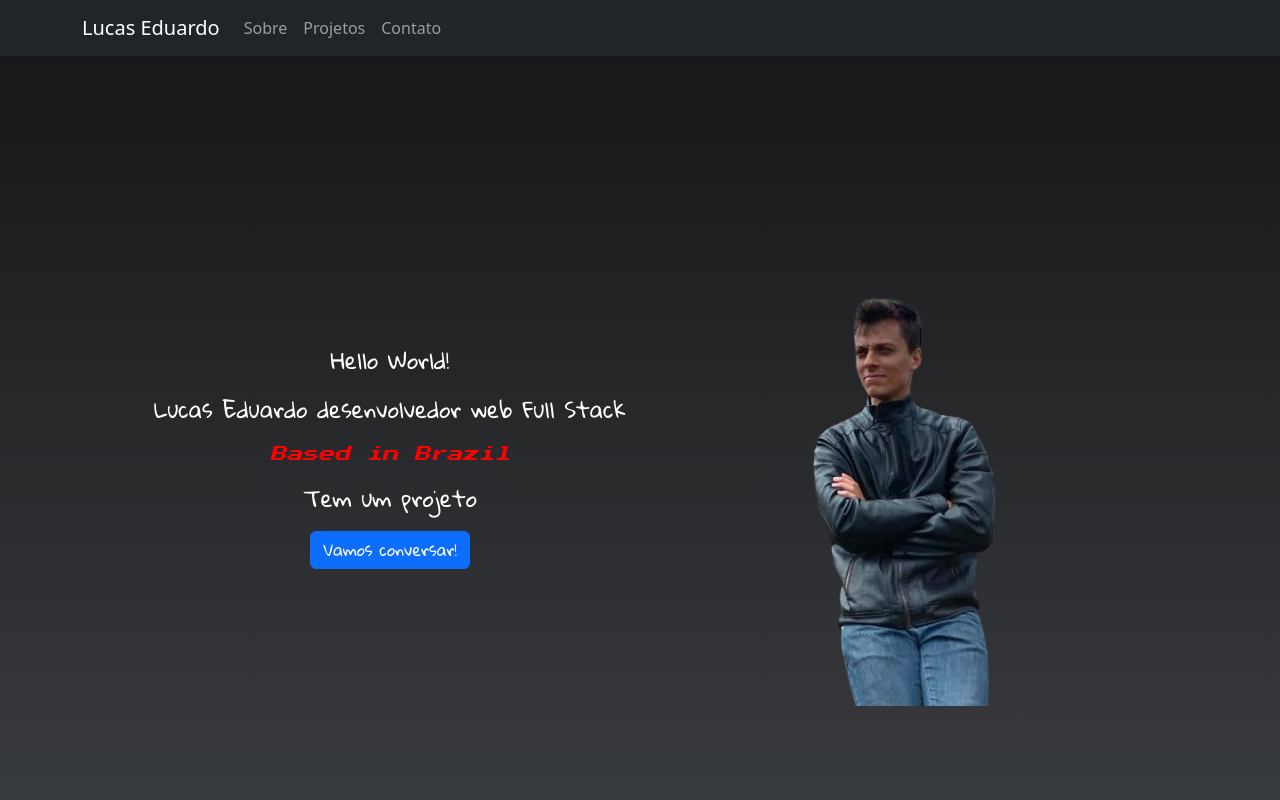
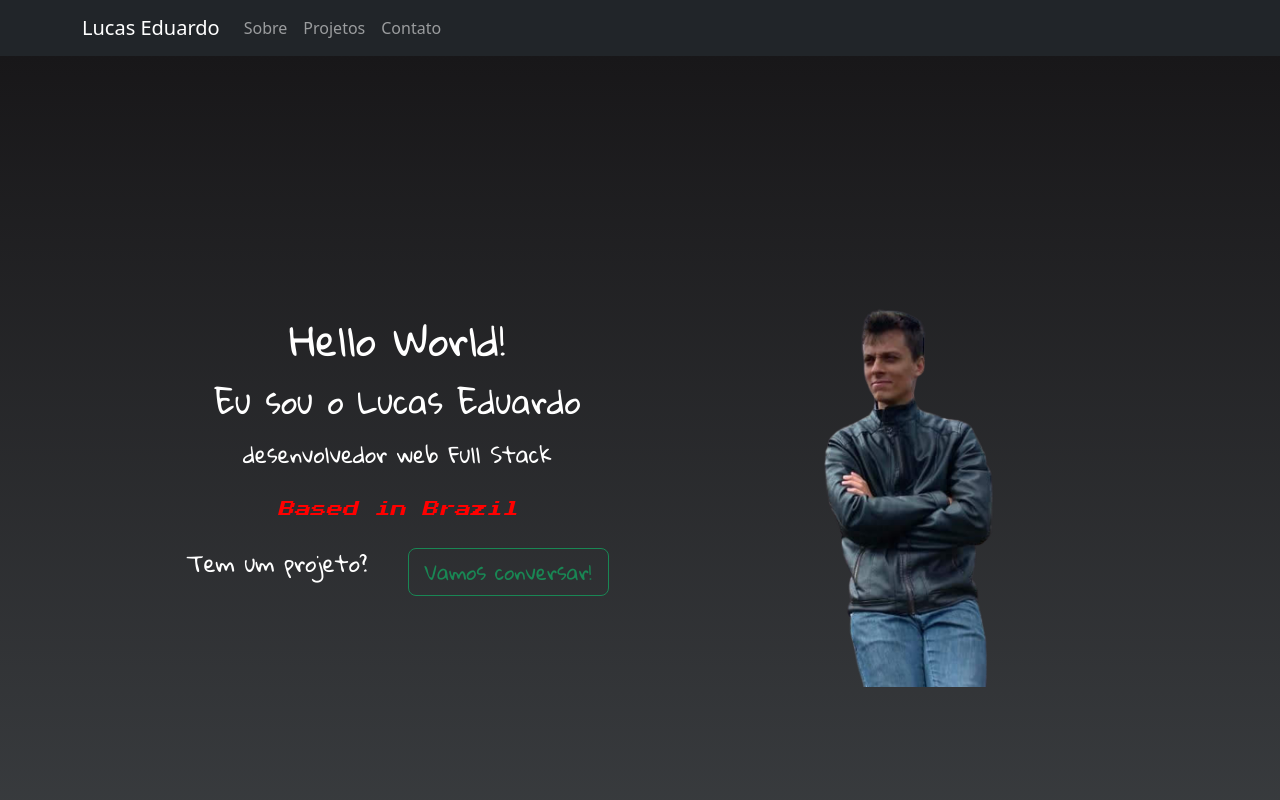
Before and after one commit to lucaseduardolema/portfolio-react, a React (Create React App) app: page / in a window 1280 px wide. Shown: the top 800 px of the page. Built offline with nearby package versions, Linux system fonts and the light colour scheme.

Commit message:
add hero

```diff
--- a/src/components/Hero.jsx
+++ b/src/components/Hero.jsx
@@ -1,25 +1,30 @@
 import React from "react";
-import '../styles/Hero.css'
-import lucas from '../assets/lucas.png'
-import { Button } from "react-bootstrap";
+import "../styles/Hero.css";
+import lucas from "../assets/lucas.png";
+import { Button, Container, Image } from "react-bootstrap";
 
 function Hero() {
   return (
-    <div className="hero">
-      <div>
-        <p className="apresentacao">Hello World!</p>
-        <p className="apresentacao">Lucas Eduardo desenvolvedor web Full Stack</p>
-        <p className="sub-press">Based in Brazil</p>
-        <div>
-          <p>Tem um projeto</p>
-          <Button>Vamos conversar!</Button>
+    <Container fluid className="hero">
+      <div className="row">
+        <div className="hero-text-group col-md-6">
+          <h1>Hello World!</h1>
+          <h2>Eu sou o Lucas Eduardo</h2>
+          <p>desenvolvedor web Full Stack</p>
+          <p className="sub-press">Based in Brazil</p>
+          <div className="hero-talk">
+            <p>Tem um projeto?</p>
+            <Button variant="outline-success" size="lg">
+              Vamos conversar!
+            </Button>
+          </div>
+        </div>
+
+        <div className="col-md-6">
+          <Image fluid src={lucas} alt="Foto Lucas" />
         </div>
       </div>
-
-      <div>
-        <img src={ lucas } alt="Foto Lucas" />
-      </div>
-    </div>
+    </Container>
   );
 }
 
--- a/src/index.css
+++ b/src/index.css
@@ -1,10 +1,18 @@
+*,
+*::before,
+*::after {
+  margin: 0;
+  padding: 0;
+  box-sizing: border-box;
+}
+
 body {
-  margin: 0;
   font-family: -apple-system, BlinkMacSystemFont, 'Segoe UI', 'Roboto', 'Oxygen',
     'Ubuntu', 'Cantarell', 'Fira Sans', 'Droid Sans', 'Helvetica Neue',
     sans-serif;
   -webkit-font-smoothing: antialiased;
   -moz-osx-font-smoothing: grayscale;
+  font-size: 100%;
 }
 
 code {
--- a/src/styles/Hero.css
+++ b/src/styles/Hero.css
@@ -21,3 +21,19 @@
   font-family: 'Press Start 2P', cursive;
   font-size: 1rem;
 }
+
+.hero-text-group {
+  display: flex;
+  flex-direction: column;
+  align-items: center;
+  justify-content: center;
+  gap: 10px 0;
+}
+
+.hero-talk {
+  display: flex;
+  flex-direction: row;
+  align-items: center;
+  justify-content: center;
+  gap: 0 40px;
+}
```
